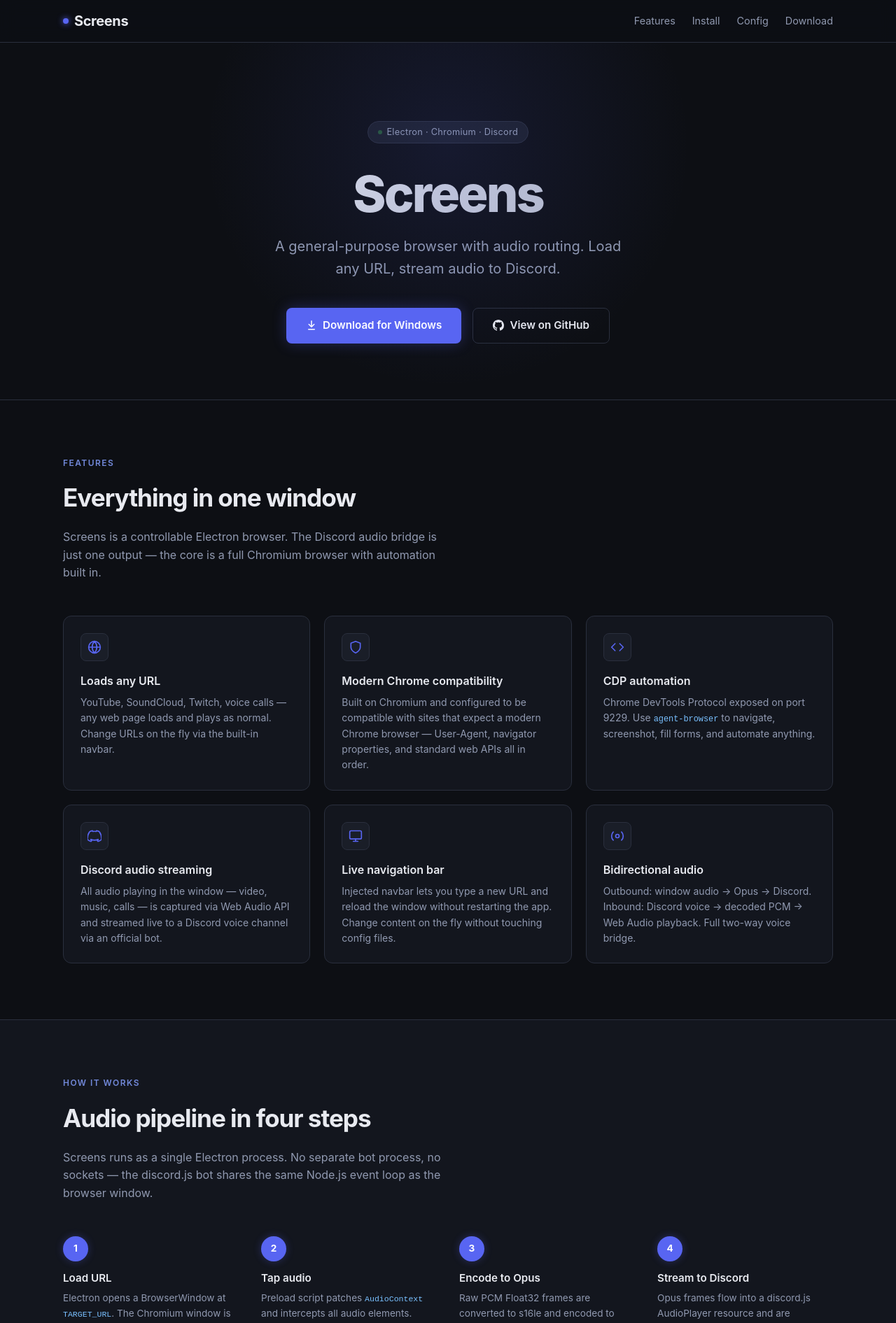
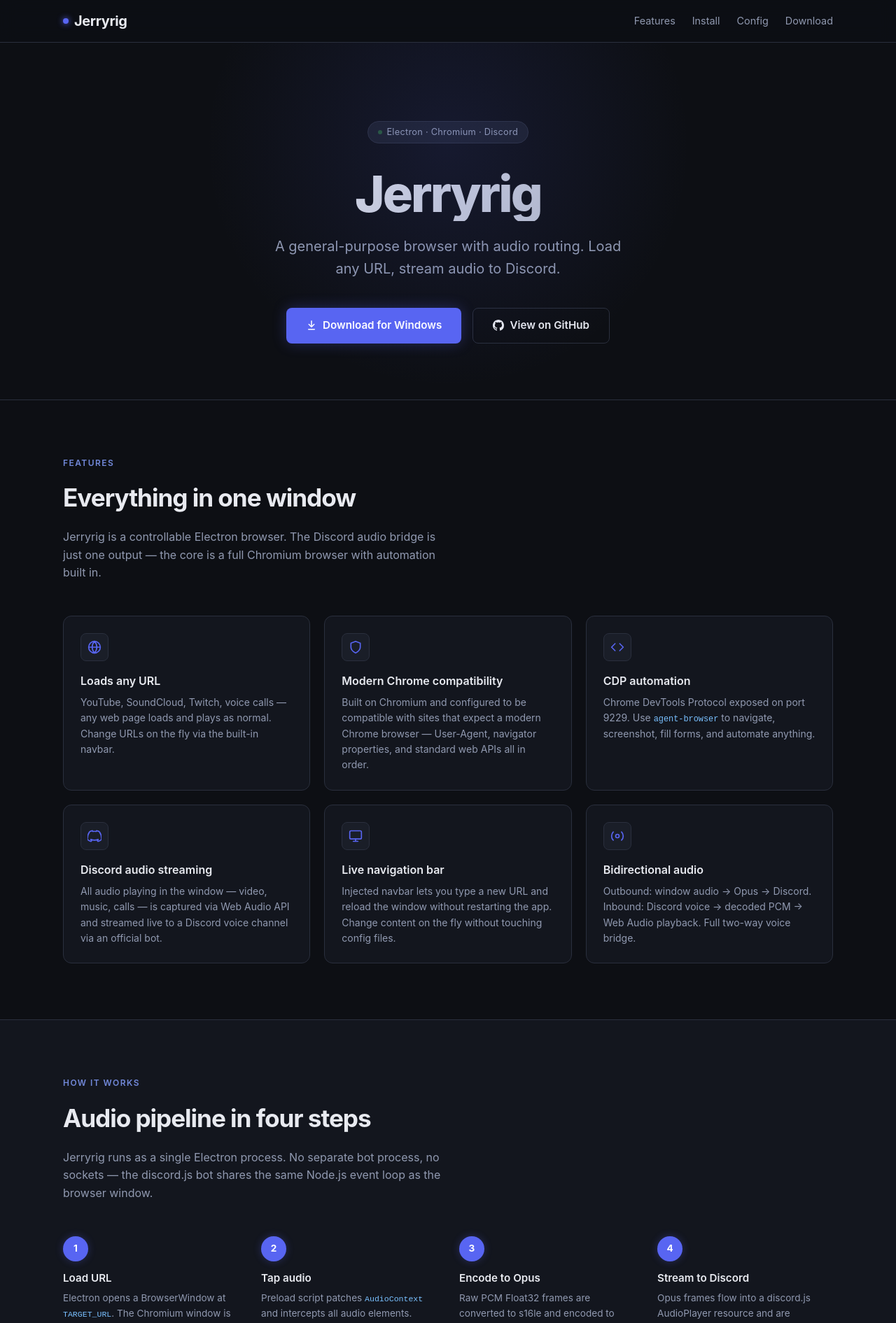
Before and after one commit to AnEntrypoint/jerryrig, an Electron app: page docs/index.html in a window 1280 px wide. Shown: the top 1891 px of the page at 70% size. Drawn offline with Linux system fonts and the light colour scheme.

Commit message:
Rename to Jerryrig throughout

```diff
--- a/docs/index.html
+++ b/docs/index.html
@@ -3,7 +3,7 @@
 <head>
 <meta charset="UTF-8">
 <meta name="viewport" content="width=device-width, initial-scale=1.0">
-<title>Screens — A general-purpose browser with audio routing</title>
+<title>Jerryrig — A general-purpose browser with audio routing</title>
 <style>
   *, *::before, *::after { box-sizing: border-box; margin: 0; padding: 0; }
 
@@ -414,7 +414,7 @@
   <div class="nav-inner">
     <div class="nav-logo">
       <span class="dot"></span>
-      Screens
+      Jerryrig
     </div>
     <ul class="nav-links">
       <li><a href="#features">Features</a></li>
@@ -430,7 +430,7 @@
     <span class="badge-dot"></span>
     Electron &middot; Chromium &middot; Discord
   </div>
-  <h1>Screens</h1>
+  <h1>Jerryrig</h1>
   <p class="hero-tagline">A general-purpose browser with audio routing. Load any URL, stream audio to Discord.</p>
   <div class="hero-actions">
     <a class="btn-primary" href="https://github.com/AnEntrypoint/jerryrig/releases/latest">
@@ -450,7 +450,7 @@
   <div class="section-inner">
     <div class="section-label">Features</div>
     <h2 class="section-title">Everything in one window</h2>
-    <p class="section-desc">Screens is a controllable Electron browser. The Discord audio bridge is just one output — the core is a full Chromium browser with automation built in.</p>
+    <p class="section-desc">Jerryrig is a controllable Electron browser. The Discord audio bridge is just one output — the core is a full Chromium browser with automation built in.</p>
     <div class="features-grid">
 
       <div class="feature-card">
@@ -521,7 +521,7 @@
   <div class="section-inner">
     <div class="section-label">How it works</div>
     <h2 class="section-title">Audio pipeline in four steps</h2>
-    <p class="section-desc">Screens runs as a single Electron process. No separate bot process, no sockets — the discord.js bot shares the same Node.js event loop as the browser window.</p>
+    <p class="section-desc">Jerryrig runs as a single Electron process. No separate bot process, no sockets — the discord.js bot shares the same Node.js event loop as the browser window.</p>
     <div class="steps">
       <div class="step">
         <div class="step-num">1</div>
@@ -673,7 +673,7 @@
       <li><a href="https://github.com/lanmower/screens">lanmower/screens</a></li>
       <li><a href="https://github.com/AnEntrypoint/jerryrig/releases">All releases</a></li>
     </ul>
-    <p class="footer-copy">Screens &mdash; open source, MIT license &mdash; built with Electron &amp; discord.js</p>
+    <p class="footer-copy">Jerryrig &mdash; open source, MIT license &mdash; built with Electron &amp; discord.js</p>
   </div>
 </footer>
 
```
Also changed, not shown: package.json (+4 -4 lines), README.md.
